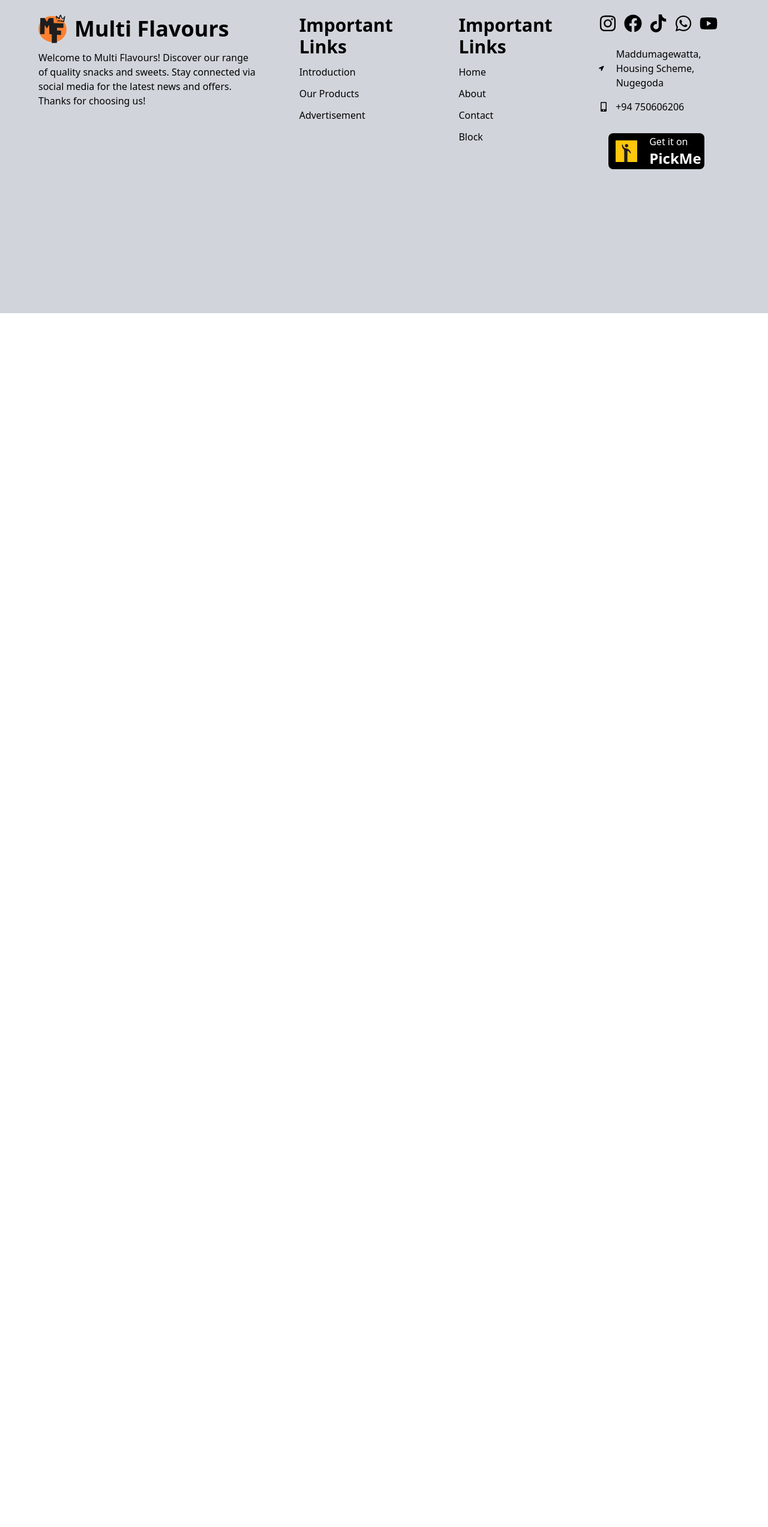
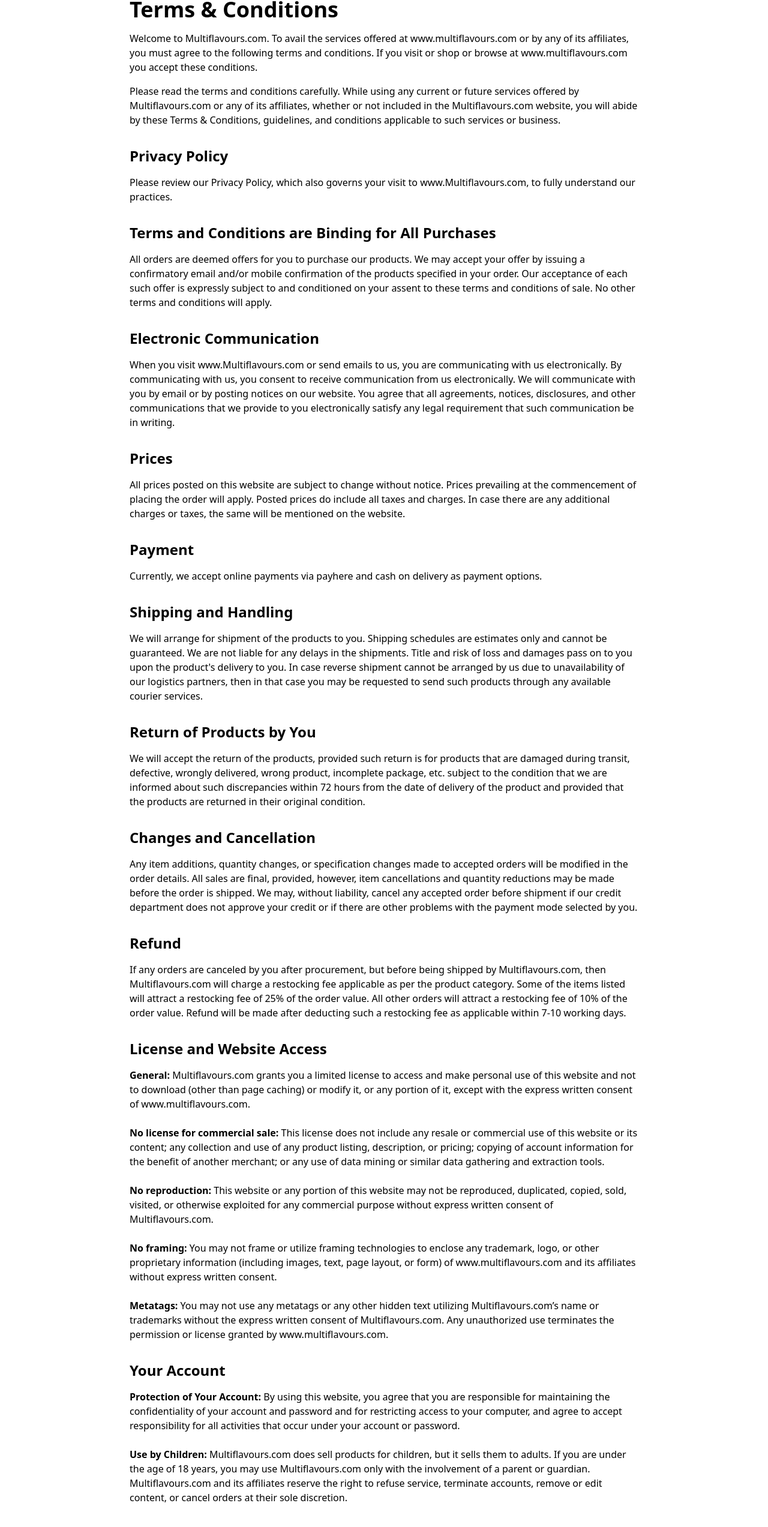
Before and after one commit to MenalinR/multiflavors, a React (Vite) app: page /Terms-Conditions in a window 1280 px wide. Shown: the part 148-2693 px from the top of the page at 60% size. Before the commit the page ends 800 px from the top, so only its background shows below. Built offline with nearby package versions, Linux system fonts and the light colour scheme.

Commit message:
added and linked terms&conditions page

```diff
--- a/src/App.jsx
+++ b/src/App.jsx
@@ -14,6 +14,7 @@
 import DryFishes from './Pages/DryFishes';
 import Cart from './components/Cart/Cart';
 import Checkout from './components/Checkout/Checkout'
+import Terms from './components/Terms/terms'
 
 const App = () => {
   const [cartItems, setCartItems] = useState([]);
@@ -106,6 +107,8 @@
             onDelete={handleDeleteItem}
           />} />
           <Route path="/Checkout" element={<Checkout />} />
+          <Route path="/Terms-Conditions" element={<Terms />} />
+
         </Routes>
         <Footer />
       </div>
--- a/src/components/Footer/Footer.jsx
+++ b/src/components/Footer/Footer.jsx
@@ -4,6 +4,7 @@
 import { FaInstagram, FaFacebook, FaLocationArrow, FaMobileAlt, FaTiktok, FaYoutube } from 'react-icons/fa';
 import { FaWhatsapp } from 'react-icons/fa6';
 import Pickme from "../../assets/pickme.png";
+import Terms from "../../components/Terms/terms"
 
 const BannerImg = {
   backgroundImage: `url(${Banner})`,
@@ -36,8 +37,8 @@
     link: '/#',
   },
   {
-    title: 'About',
-    link: '/#about',
+    title: 'Terms & Conditions',
+    link: '/Terms-Conditions',
   },
   {
     title: 'Contact',
--- /dev/null
+++ b/src/components/Terms/terms.jsx
@@ -0,0 +1,164 @@
+import React from 'react'
+
+const terms = () => {
+  return (
+    <div className="p-6 max-w-4xl mx-auto">
+    <h1 className="text-4xl font-bold mb-4">Terms & Conditions</h1>
+    <p className="mb-4">
+      Welcome to Multiflavours.com. To avail the services offered at www.multiflavours.com or by
+      any of its affiliates, you must agree to the following terms and conditions. If you visit or
+      shop or browse at www.multiflavours.com you accept these conditions.
+    </p>
+    <p className="mb-6">
+      Please read the terms and conditions carefully. While using any current or future services
+      offered by Multiflavours.com or any of its affiliates, whether or not included in the
+      Multiflavours.com website, you will abide by these Terms & Conditions, guidelines, and
+      conditions applicable to such services or business.
+    </p>
+
+    <h2 className="text-2xl font-semibold mt-8 mb-4">Privacy Policy</h2>
+    <p className="mb-6">
+      Please review our Privacy Policy, which also governs your visit to www.Multiflavours.com, to
+      fully understand our practices.
+    </p>
+
+    <h2 className="text-2xl font-semibold mt-8 mb-4">Terms and Conditions are Binding for All Purchases</h2>
+    <p className="mb-6">
+      All orders are deemed offers for you to purchase our products. We may accept your offer by
+      issuing a confirmatory email and/or mobile confirmation of the products specified in your
+      order. Our acceptance of each such offer is expressly subject to and conditioned on your
+      assent to these terms and conditions of sale. No other terms and conditions will apply.
+    </p>
+
+    <h2 className="text-2xl font-semibold mt-8 mb-4">Electronic Communication</h2>
+     <p className="mb-6">
+      When you visit www.Multiflavours.com or send emails to us, you are communicating with us
+      electronically. By communicating with us, you consent to receive communication from us
+      electronically. We will communicate with you by email or by posting notices on our website.
+      You agree that all agreements, notices, disclosures, and other communications that we
+      provide to you electronically satisfy any legal requirement that such communication be in
+      writing.
+    </p>
+
+    <h2 className="text-2xl font-semibold mt-8 mb-4">Prices</h2>
+    <p className="mb-6">
+      All prices posted on this website are subject to change without notice. Prices prevailing at
+      the commencement of placing the order will apply. Posted prices do include all taxes and
+      charges. In case there are any additional charges or taxes, the same will be mentioned on
+      the website.
+    </p>
+
+    <h2 className="text-2xl font-semibold mt-8 mb-4">Payment</h2>
+    <p className="mb-6">Currently, we accept online payments via payhere and cash on delivery as payment options.</p>
+
+    <h2 className="text-2xl font-semibold mt-8 mb-4">Shipping and Handling</h2>
+    <p className="mb-6">
+      We will arrange for shipment of the products to you. Shipping schedules are estimates only
+      and cannot be guaranteed. We are not liable for any delays in the shipments. Title and risk
+      of loss and damages pass on to you upon the product's delivery to you. In case reverse
+      shipment cannot be arranged by us due to unavailability of our logistics partners, then in
+      that case you may be requested to send such products through any available courier services.
+    </p>
+
+    <h2 className="text-2xl font-semibold mt-8 mb-4">Return of Products by You</h2>
+    <p className="mb-6">
+      We will accept the return of the products, provided such return is for products that are
+      damaged during transit, defective, wrongly delivered, wrong product, incomplete package,
+      etc. subject to the condition that we are informed about such discrepancies within 72 hours
+      from the date of delivery of the product and provided that the products are returned in
+      their original condition.
+    </p>
+
+    <h2 className="text-2xl font-semibold mt-8 mb-4">Changes and Cancellation</h2>
+    <p className="mb-6">
+      Any item additions, quantity changes, or specification changes made to accepted orders will
+      be modified in the order details. All sales are final, provided, however, item cancellations
+      and quantity reductions may be made before the order is shipped. We may, without liability,
+      cancel any accepted order before shipment if our credit department does not approve your
+      credit or if there are other problems with the payment mode selected by you.
+    </p>
+
+    <h2 className="text-2xl font-semibold mt-8 mb-4">Refund</h2>
+    <p className="mb-6">
+      If any orders are canceled by you after procurement, but before being shipped by
+      Multiflavours.com, then Multiflavours.com will charge a restocking fee applicable as per the
+      product category. Some of the items listed will attract a restocking fee of 25% of the order
+      value. All other orders will attract a restocking fee of 10% of the order value. Refund will
+      be made after deducting such a restocking fee as applicable within 7-10 working days.
+    </p>
+
+    <h2 className="text-2xl font-semibold mt-8 mb-4">License and Website Access</h2>
+    <p className="mb-6">
+      <strong>General:</strong> Multiflavours.com grants you a limited license to access and make
+      personal use of this website and not to download (other than page caching) or modify it, or
+      any portion of it, except with the express written consent of www.multiflavours.com.
+    </p>
+
+    <p className="mb-6">
+      <strong>No license for commercial sale:</strong> This license does not include any resale or
+      commercial use of this website or its content; any collection and use of any product
+      listing, description, or pricing; copying of account information for the benefit of another
+      merchant; or any use of data mining or similar data gathering and extraction tools.
+    </p>
+
+    <p className="mb-6">
+      <strong>No reproduction:</strong> This website or any portion of this website may not be
+      reproduced, duplicated, copied, sold, visited, or otherwise exploited for any commercial
+      purpose without express written consent of Multiflavours.com.
+    </p>
+
+    <p className="mb-6">
+      <strong>No framing:</strong> You may not frame or utilize framing technologies to enclose
+      any trademark, logo, or other proprietary information (including images, text, page layout,
+      or form) of www.multiflavours.com and its affiliates without express written consent.
+    </p>
+
+    <p className="mb-6">
+      <strong>Metatags:</strong> You may not use any metatags or any other hidden text utilizing
+      Multiflavours.com’s name or trademarks without the express written consent of
+      Multiflavours.com. Any unauthorized use terminates the permission or license granted by
+      www.multiflavours.com.
+    </p>
+
+    <h2 className="text-2xl font-semibold mt-8 mb-4">Your Account</h2>
+    <p className="mb-6">
+      <strong>Protection of Your Account:</strong> By using this website, you agree that you are
+      responsible for maintaining the confidentiality of your account and password and for
+      restricting access to your computer, and agree to accept responsibility for all activities
+      that occur under your account or password.
+    </p>
+
+    <p className="mb-6">
+      <strong>Use by Children:</strong> Multiflavours.com does sell products for children, but it
+      sells them to adults. If you are under the age of 18 years, you may use Multiflavours.com
+      only with the involvement of a parent or guardian. Multiflavours.com and its affiliates
+      reserve the right to refuse service, terminate accounts, remove or edit content, or cancel
+      orders at their sole discretion.
+    </p>
+
+    <h2 className="text-2xl font-semibold mt-8 mb-4">Reviews, Comments, Communications, and Other Content</h2>
+    <p className="mb-6">
+      Visitors to Multiflavours.com may post reviews, comments, and other content; send e-cards
+      and other communications; and submit suggestions, ideas, comments, questions, or other
+      information, as long as the content is not illegal, obscene, threatening, defamatory,
+      invasive of privacy, infringing of intellectual property rights, or otherwise injurious to
+      third parties. Multiflavours.com reserves the right to remove or edit such content.
+    </p>
+
+    <h2 className="text-2xl font-semibold mt-8 mb-4">Intellectual Property Rights</h2>
+    <p className="mb-6">
+      All content on this site is the property of Multiflavours.com or its affiliates and is
+      protected by Sri Lankan copyright laws.
+    </p>
+
+    <h2 className="text-2xl font-semibold mt-8 mb-4">Governing Law and Jurisdiction</h2>
+    <p className="mb-6">
+      These terms and conditions will be construed only in accordance with the laws of Sri Lanka.
+      Any disputes arising out of or related to these terms will be subject to the exclusive
+      jurisdiction of the Supreme Court of Sri Lanka.
+    </p>
+  </div>
+);
+};
+
+export default terms
```
